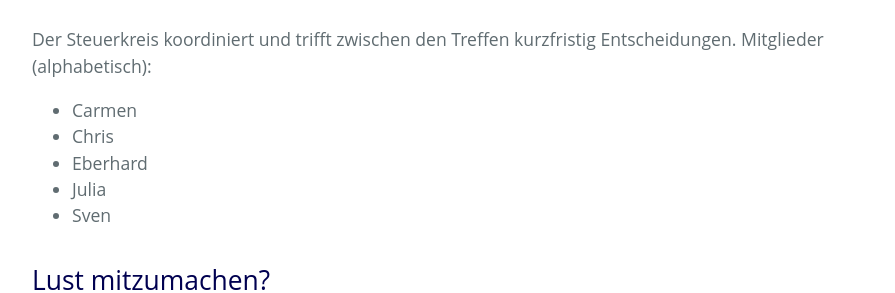
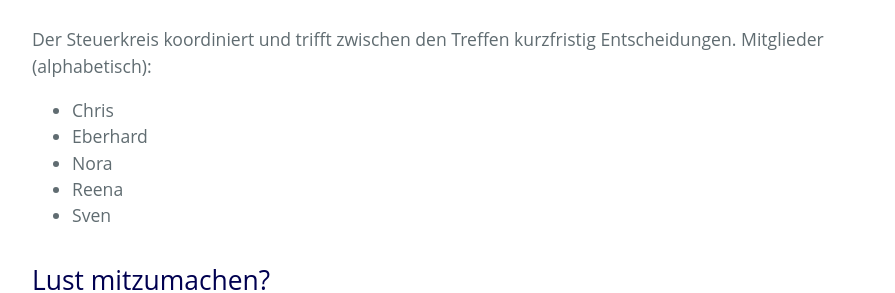
Before and after one commit to klimalautern/klimalautern.github.io, a Jekyll site: the page built from index.md, in a window 1280 px wide and 900 px high, scrolled down 1829 px. Shown: the part 162-455 px from the top of the window, without its empty margins (192-1087 px from the left). Built offline with Jekyll 4.4.1, drawn with Linux system fonts in a browser that asks for light colours; our own code applies the rules of GitHub Pages for plain Markdown files; a script that is not in the unit is left out.

Commit message:
Neuer Steuerkreis

```diff
--- a/index.md
+++ b/index.md
@@ -65,10 +65,10 @@ Wir arbeiten in Gruppen, die sich um diese Themen kümmern:
 Der Steuerkreis koordiniert und trifft zwischen den Treffen
 kurzfristig Entscheidungen. Mitglieder (alphabetisch):
 
-* Carmen
 * Chris
 * Eberhard
-* Julia
+* Nora
+* Reena
 * Sven
 
 ## Lust mitzumachen?
```
